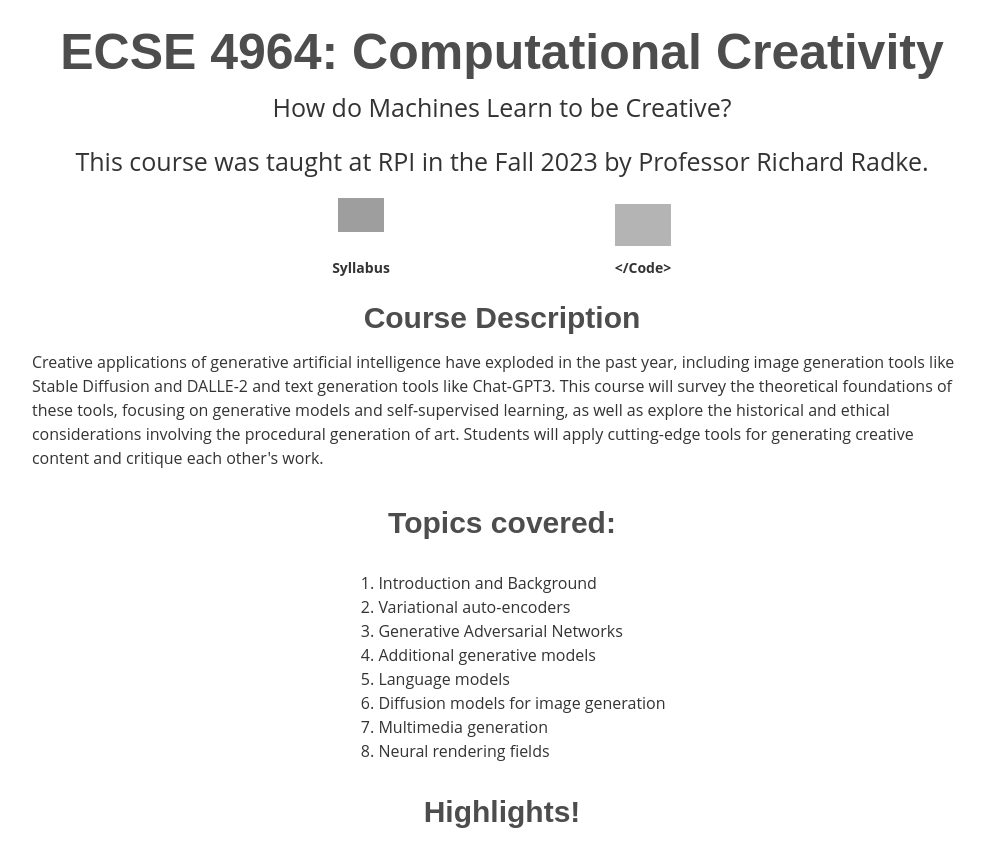
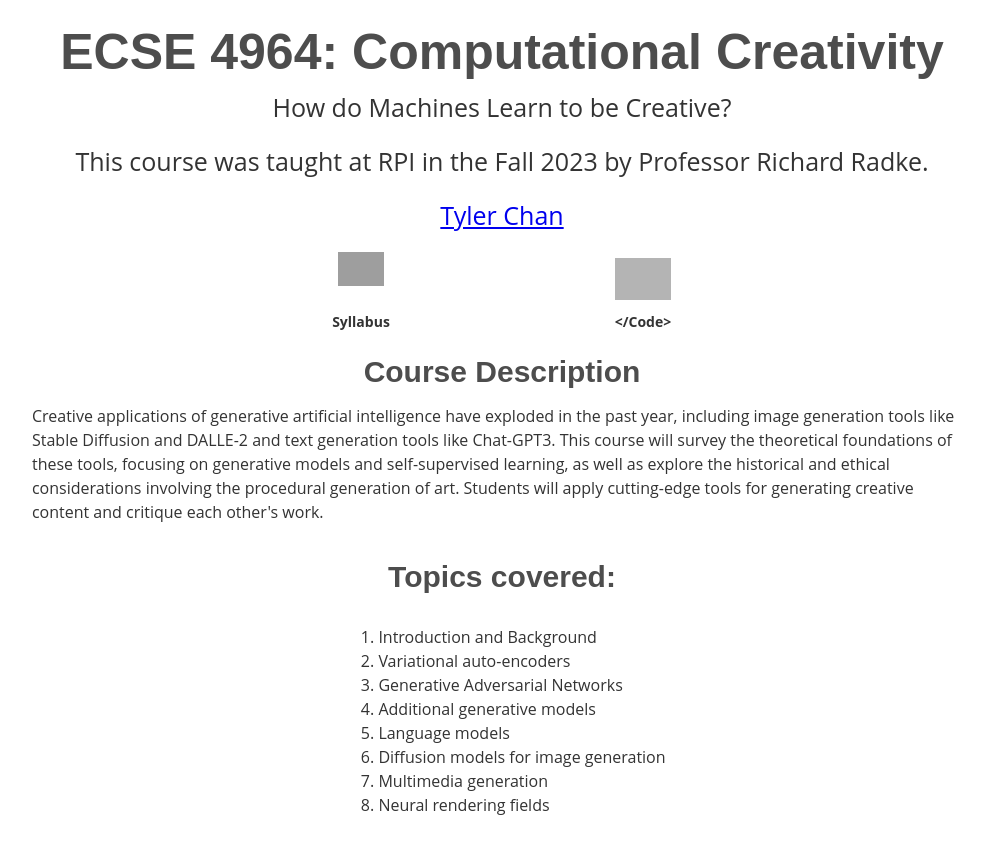
Before and after one commit to DeBestTrap/Computational-Creativity, a plain HTML site: page docs/index.html in a window 1280 px wide. Shown: the top 847 px of the page, without its empty margins (138-1123 px from the left). Drawn offline with Linux system fonts and the light colour scheme; grey boxes are pictures that could not be loaded; a script that the page names is missing; a web font is replaced by a local one.

Commit message:
changing pic

```diff
--- a/docs/index.html
+++ b/docs/index.html
@@ -29,6 +29,7 @@
             <h1 class="title">ECSE 4964: Computational Creativity</h1>
             <h1 class="subheader">How do Machines Learn to be Creative?</h1>
             <h1 class="subheader">This course was taught at RPI in the Fall 2023 by Professor Richard Radke.</h1>
+            <h1 class="subheader"><a href="https://github.com/DeBestTrap">Tyler Chan</a></h1>
     </div>
 
     <div class="link-labels base-row">
```
Also changed, not shown: docs/media/ttm/overview.png.
